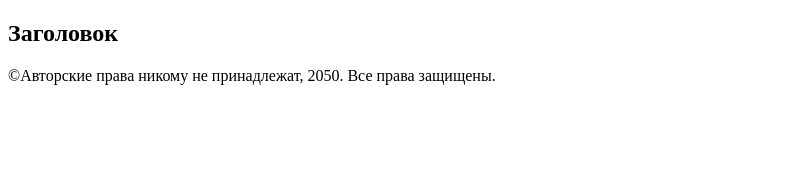
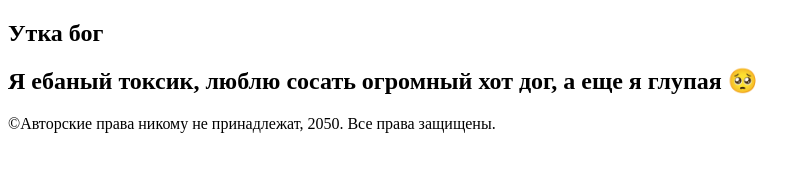
Before and after one commit to Litfork/S-page, a plain HTML site: page index.html in a window 1280 px wide. Shown: the whole page, without its empty margins (0-811 px from the left). Drawn offline with Linux system fonts and the light colour scheme; files that its build step writes are made by us from their sources; a web font is replaced by a local one.

Commit message:
утка

```diff
--- a/index.html
+++ b/index.html
@@ -3,14 +3,15 @@
   <head>
     <meta charset="utf-8">
 
-    <title>Заголовок моей страницы</title>
+    <title>utochka666</title>
     <link href="https://fonts.googleapis.com/css?family=Open+Sans+Condensed:300|Sonsie+One" rel="stylesheet" type="text/css">
     <link rel="stylesheet" href="style.css">
   </head>
   <body>
     <main\>
       <article>
-        <h2>Заголовок</h2>
+        <h2>Утка бог</h2>
+        <h1>Я ебаный токсик, люблю сосать огромный хот дог, а еще я глупая 🥺</h1>
 
       </article>
 
```
